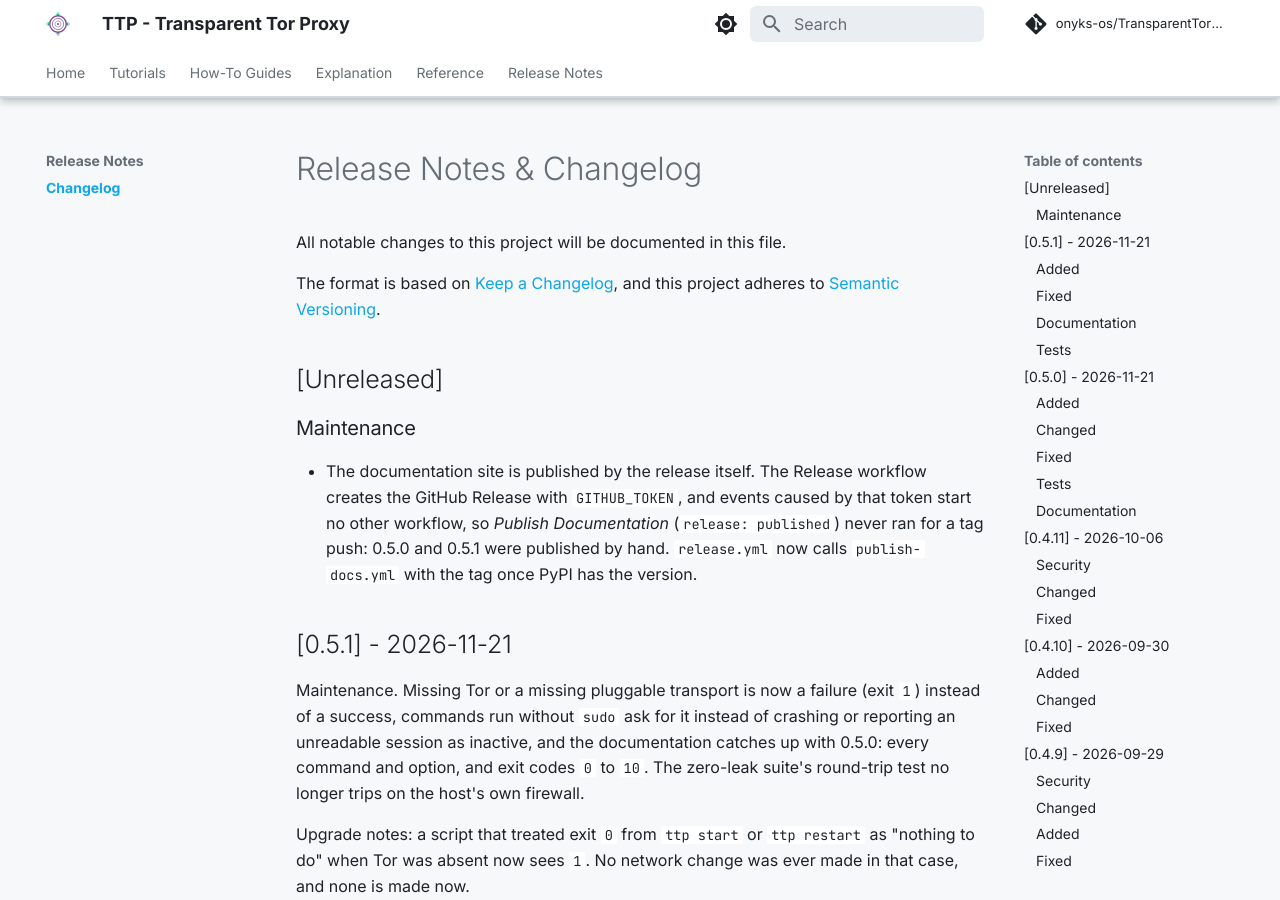
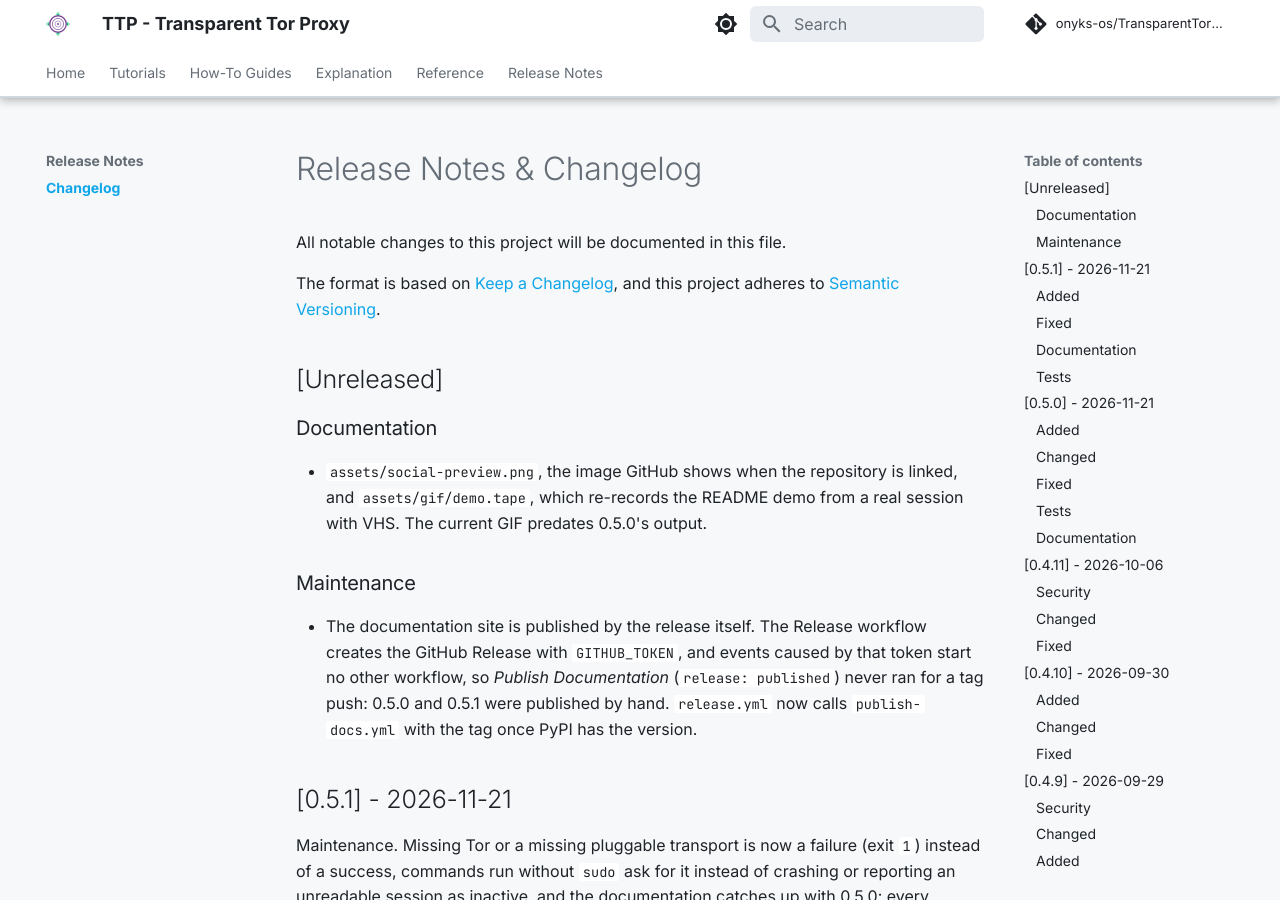
Before and after one commit to onyks-os/TransparentTorProxy, an MkDocs documentation site: the page built from docs/web/release-notes/changelog.md, in a window 1280 px wide and 900 px high. Built offline with MkDocs 1.6.1 and Material for MkDocs 9.7.7, drawn with Linux system fonts in a browser that asks for light colours; comment, search, counter and statistics services are not loaded.

Commit message:
Add a social preview image and a script that re-records the demo (#179)
assets/social-preview.png (1280x640) is the card GitHub and link previews show
for the repository; it is set in the repository settings, which have no API for
it. assets/gif/demo.tape records the README demo with VHS from a real
start/check/stop session: the current GIF shows output from before 0.5.0
(resolvectl DNS, the old check report).

Signed-off-by: onyks-os <129986281+onyks-os@users.noreply.github.com>
Co-authored-by: Claude Opus 5.5 <noreply@anthropic.com>

```diff
--- a/docs/web/release-notes/changelog.md
+++ b/docs/web/release-notes/changelog.md
@@ -6,6 +6,12 @@ The format is based on [Keep a Changelog](https://keepachangelog.com/en/1.0.0/),
 and this project adheres to [Semantic Versioning](https://semver.org/spec/v2.0.0.html).
 
 ## [Unreleased]
+
+### Documentation
+
+- `assets/social-preview.png`, the image GitHub shows when the repository is
+  linked, and `assets/gif/demo.tape`, which re-records the README demo from a
+  real session with VHS. The current GIF predates 0.5.0's output.
 
 ### Maintenance
 
```
Also changed, not shown: CHANGELOG.md (+6 -0 lines), assets/social-preview.png (added), 1 other file.
